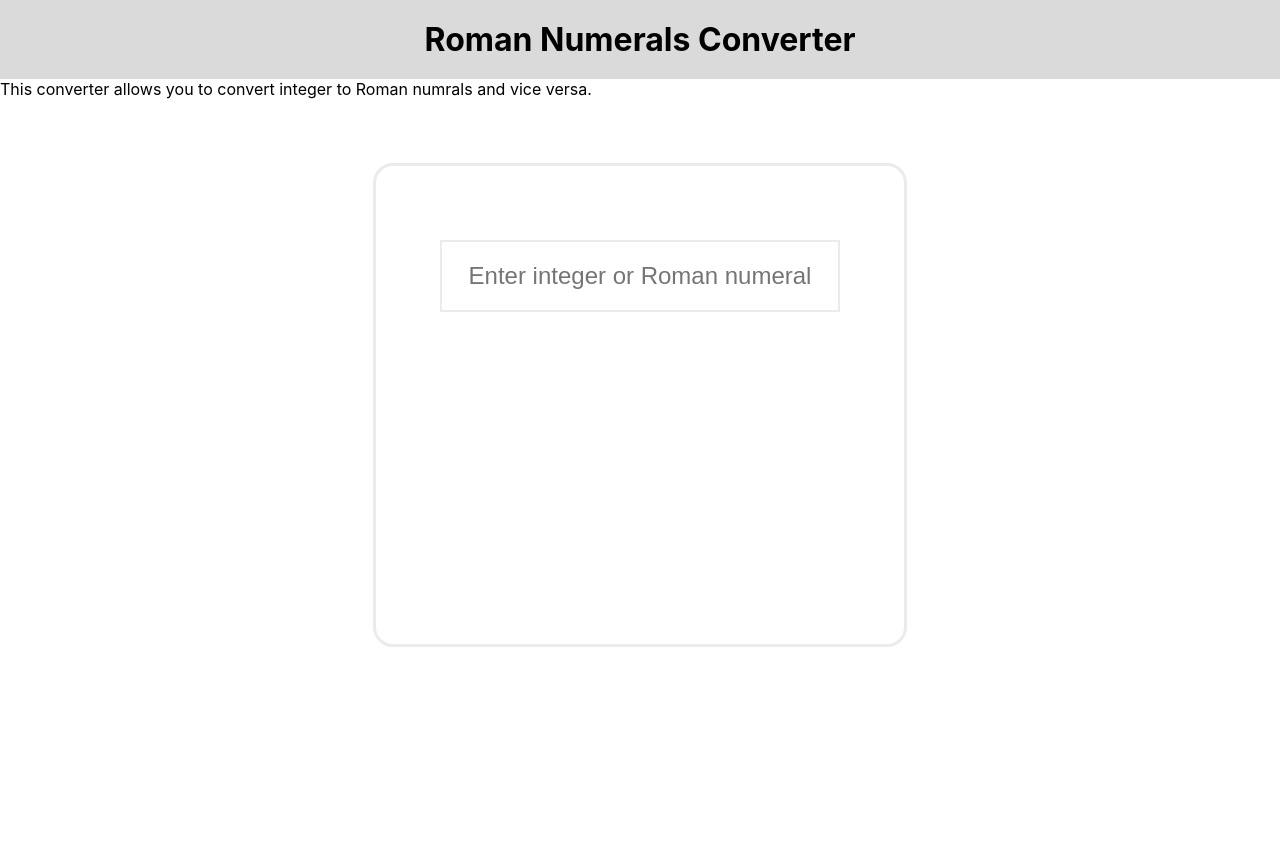
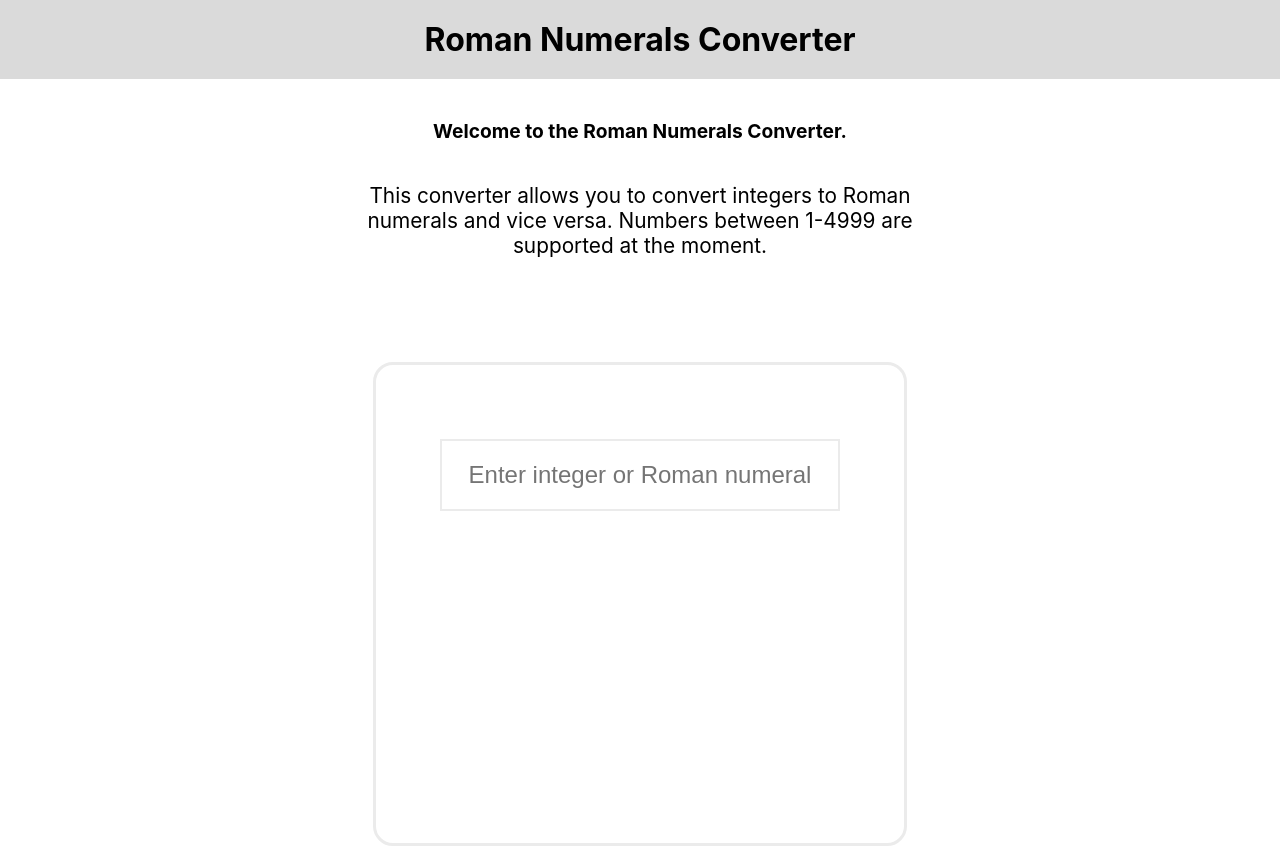
Before and after one commit to walen007/optiopay-coding-challenge, a React (Create React App) app: page / in a window 1280 px wide. Before the commit the page ends 800 px from the top, so only its background shows below. Built offline with nearby package versions, Linux system fonts and the light colour scheme.

Commit message:
Update WidgetHeader

```diff
--- a/src/components/atoms/Text/index.js
+++ b/src/components/atoms/Text/index.js
@@ -1,14 +1,15 @@
 import React from 'react';
 import PropTypes from 'prop-types';
 
-const Text = ({ id, children }) => (
-  <div id={id} data-testid={id}>
+const Text = ({ id, customClass, children }) => (
+  <div id={id} data-testid={id} className={customClass}>
     {children}
   </div>
 );
 
 Text.propTypes = {
   id: PropTypes.string,
+  customClass: PropTypes.string,
 };
 
 export default Text;
--- a/src/components/molecules/WidgetHeader/index.js
+++ b/src/components/molecules/WidgetHeader/index.js
@@ -1,11 +1,12 @@
 import React from 'react';
 import PropTypes from 'prop-types';
 import Text from '../../atoms/Text';
+import './styles.css';
 
 const WidgetHeader = ({ id, intro, instruction }) => (
-  <div id={id} data-testid={id}>
-    <Text>{intro}</Text>
-    <Text>{instruction}</Text>
+  <div id={id} data-testid={id} className="widget-header">
+    <Text customClass="intro">{intro}</Text>
+    <Text customClass="instruction">{instruction}</Text>
   </div>
 );
 
--- /dev/null
+++ b/src/components/molecules/WidgetHeader/styles.css
@@ -0,0 +1,25 @@
+.widget-header {
+  display: flex;
+  justify-content: center;
+  align-items: center;
+  flex-direction: column;
+  padding: 20px;
+}
+
+.intro,
+.instruction {
+  display: flex;
+  justify-content: center;
+  text-align: center;
+  width: 50%;
+  margin: 20px;
+}
+
+.intro {
+  font-size: 1.2rem;
+  font-weight: bold;
+}
+
+.instruction {
+  font-size: 1.3rem;
+}
--- a/src/components/organisms/RomanNumeralsConverter/index.js
+++ b/src/components/organisms/RomanNumeralsConverter/index.js
@@ -6,9 +6,12 @@ import WidgetHeader from '../../molecules/WidgetHeader';
 import RomanNumerals from '../../../lib/RomanNumerals';
 import './styles.css';
 
-const INTRO =
-  'This converter allows you to convert integer to Roman numrals and vice versa.';
-const INSTRUCTION = '';
+const INTRO = 'Welcome to the Roman Numerals Converter.';
+const INSTRUCTION = `
+  This converter allows you to convert integers to Roman
+  numerals and vice versa.
+  Numbers between 1-4999 are supported at the moment.
+`;
 
 const Converter = ({ id }) => {
   const [result, setResult] = useState('');
```
